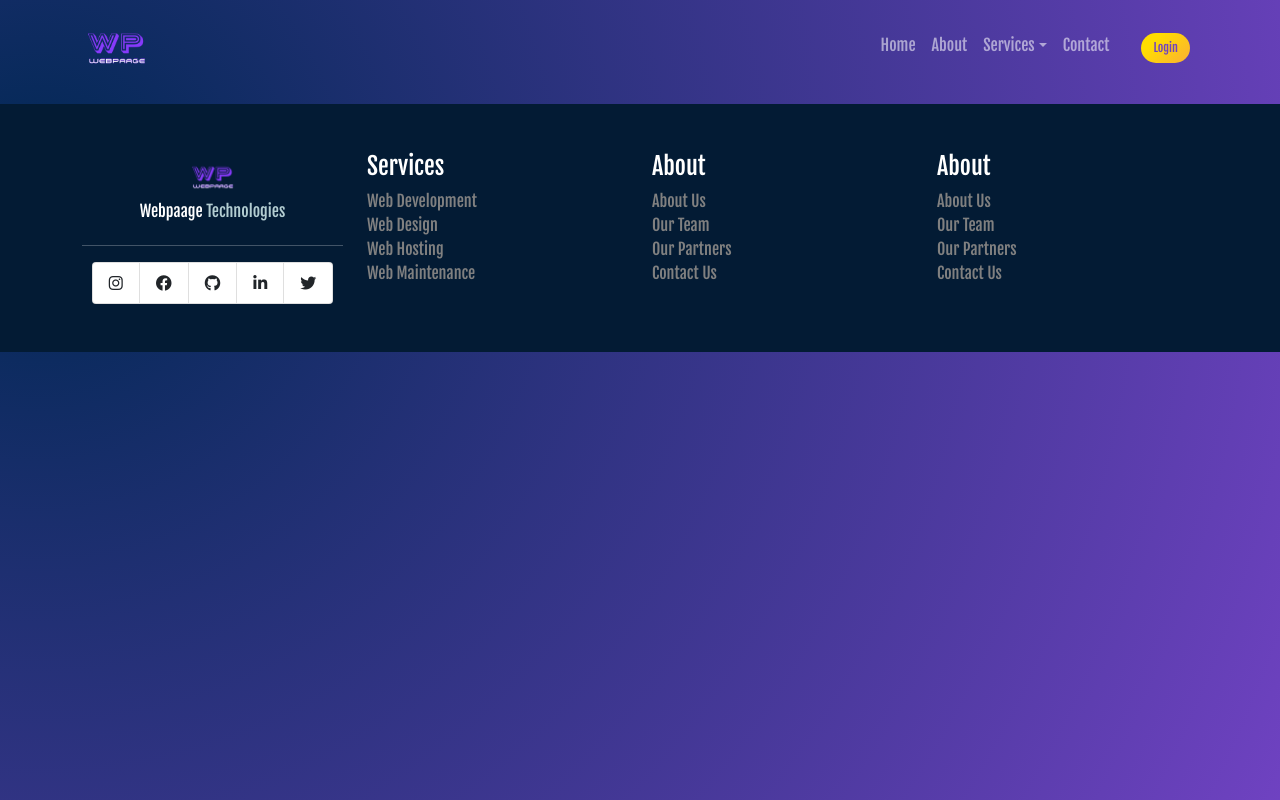
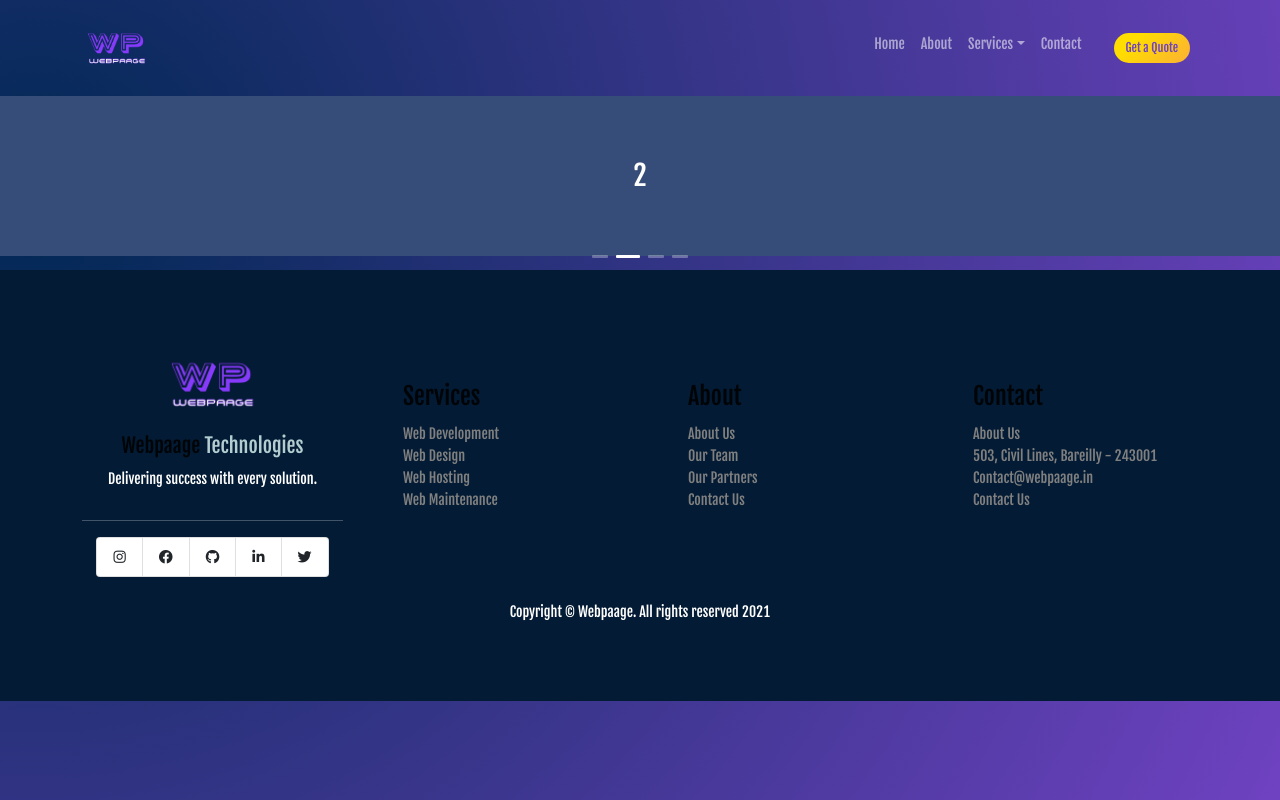
Before and after one commit to vaibhava17/project-wp, a React (Create React App) app: page / in a window 1280 px wide. Built offline with nearby package versions, Linux system fonts and the light colour scheme.

Commit message:
carousel

```diff
--- a/src/Components/AppFooter/AppFooter.jsx
+++ b/src/Components/AppFooter/AppFooter.jsx
@@ -3,23 +3,25 @@ import { Col, Row } from "react-bootstrap";
 import logo from "../../Assets/images/logo/logo.png";
 
 const AppFooter = (props) => {
+  const year = new Date().getFullYear();
   return (
     <>
-      <div className="footer">
+      <div className="footer p-3">
         <div className="container py-5">
           <div className="row">
-            <div className="col-md-3 col-sm-6 ">
+            <div className="col-md-3 col-sm-6 pb-4">
               <div className="row">
                 <div className="footer-logo text-center col">
-                  <img src={logo} width="50" height="50" alt="logo" />
-                  <h6>
+                  <img src={logo} width="100" height="100" alt="logo" />
+                  <h5>
                     Webpaage <span>Technologies</span>
-                  </h6>
+                  </h5>
+                  <p>Delivering success with every solution.</p>
                 </div>
                 <div className="w-100">
                   <hr />
                 </div>
-                <div className="col">
+                <div className="col ">
                   <ul className="list-unstyled justify-content-center list-group list-group-horizontal mx-auto">
                     <li className="list-group-item">
                       <i class="fab fa-instagram"></i>
@@ -40,7 +42,7 @@ const AppFooter = (props) => {
                 </div>
               </div>
             </div>
-            <div className="col-md-3 col-sm-6 ">
+            <div className="col-md-3 col-sm-6 mt-md-5 ps-md-5">
               <div className="footer-links">
                 <h4>Services</h4>
                 <ul className="list-unstyled">
@@ -59,7 +61,7 @@ const AppFooter = (props) => {
                 </ul>
               </div>
             </div>
-            <div className="col-md-3 col-sm-6">
+            <div className="col-md-3 col-sm-6 mt-md-5 ps-md-5">
               <div className="footer-links">
                 <h4>About</h4>
                 <ul className="list-unstyled ">
@@ -78,37 +80,31 @@ const AppFooter = (props) => {
                 </ul>
               </div>
             </div>
-            <div className="col-md-3 col-sm-6 ">
+            <div className="col-md-3 col-sm-6 mt-md-5 ps-md-5">
               <div className="footer-links">
-                <h4>About</h4>
+                <h4>Contact</h4>
                 <ul className="list-unstyled">
                   <li>
                     <a href="#">About Us</a>
                   </li>
                   <li>
-                    <a href="#">Our Team</a>
+                    <a href="https://goo.gl/maps/RJAmPm3zKdZJjQZ57" target="_blank">503, Civil Lines, Bareilly - 243001</a>
                   </li>
                   <li>
-                    <a href="#">Our Partners</a>
+                    <a href="mailto:contact@webpaage.in">Contact@webpaage.in</a>
                   </li>
                   <li>
                     <a href="#">Contact Us</a>
                   </li>
                 </ul>
               </div>
+
             </div>
-            {/*
-        <div className="col mt-5 text-center">
-        <br />
-        </div>
-        <div className="col d-flex">
-          <a href="#">Home</a>
-          <a href="#">Home</a>
-          <a href="#">Home</a>
-          <a href="#">Home</a>
-        </div>
-        <div className="col"></div>
-        <div className="col"></div> */}
+
+
+          </div>
+          <div className="text-center">
+            <p>Copyright © Webpaage. All rights reserved {year}</p>
           </div>
         </div>
       </div>
--- a/src/Components/AppNav/AppNav.jsx
+++ b/src/Components/AppNav/AppNav.jsx
@@ -34,7 +34,7 @@ const AppNav = (props) => {
               <Nav.Link eventKey={2} href="#memes"></Nav.Link>
               <Nav.Link>
                 <AppButton
-                  label={"Login"}
+                  label={"Get a Quote"}
                   withBg
                   className={"border-0 rounded-pill"}
                 />
--- /dev/null
+++ b/src/Components/Carsoule/Carsoule.jsx
@@ -0,0 +1,30 @@
+import { Carousel } from 'antd';
+
+
+const contentStyle = {
+  height: '160px',
+  color: '#fff',
+  lineHeight: '160px',
+  textAlign: 'center',
+  background: '#364d79',
+};
+
+const AppCarousel=()=> {
+    return (
+  <Carousel autoplay>
+    <div>
+      <h3 style={contentStyle}>1</h3>
+    </div>
+    <div>
+      <h3 style={contentStyle}>2</h3>
+    </div>
+    <div>
+      <h3 style={contentStyle}>3</h3>
+    </div>
+    <div>
+      <h3 style={contentStyle}>4</h3>
+    </div>
+  </Carousel>
+    )
+};
+export default AppCarousel;
--- a/src/Pages/Home.jsx
+++ b/src/Pages/Home.jsx
@@ -1,9 +1,11 @@
 import React from "react";
+import AppCarousel from "../Components/Carsoule/Carsoule";
+
 
 const Home = (props) => {
   return (
     <>
-      <h1></h1>
+   <AppCarousel />
     </>
   );
 };
--- a/src/index.css
+++ b/src/index.css
@@ -71,7 +71,7 @@ body {
 }
 
 *{font-family: 'Fjalla One', sans-serif;}
-.footer-logo h6 span{
+.footer-logo h5 span{
   color: #b3cdd1;
 
 
--- a/src/index.js
+++ b/src/index.js
@@ -4,6 +4,7 @@ import './index.css';
 import App from './App';
 import reportWebVitals from './reportWebVitals';
 import 'bootstrap/dist/css/bootstrap.min.css';
+import 'antd/dist/antd.css';
 
 ReactDOM.render(
   <React.StrictMode>
```
